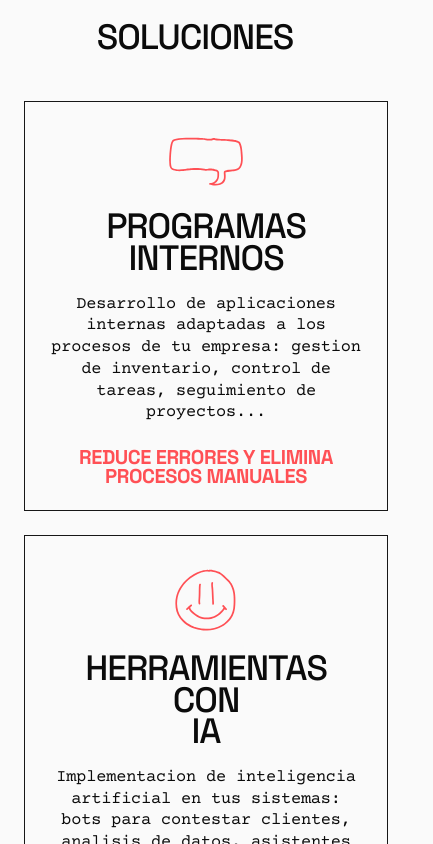
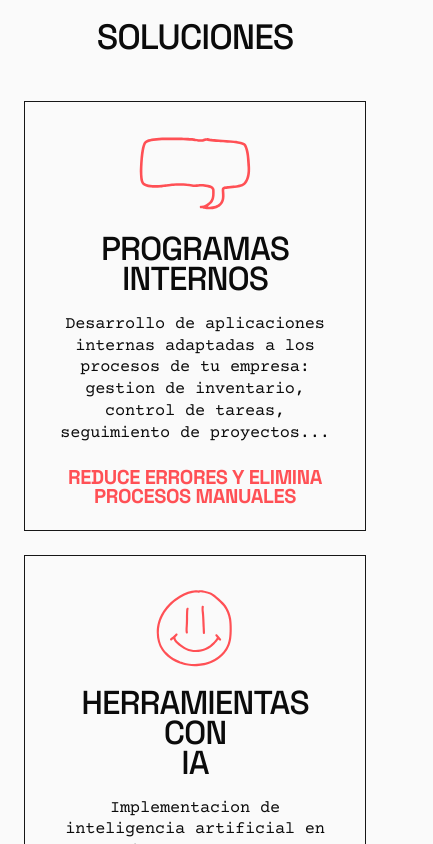
Before and after one commit to pedrofmu/portfolio, a Next.js app: page / in a window 390 px wide. Shown: the part 780-1624 px from the top of the page, 433 px wide, since content can reach past the window. Built offline with nearby package versions, Linux system fonts and the light colour scheme; a web font is replaced by a local one.

Commit message:
Solve phone view problems

```diff
--- a/src/app/globals.css
+++ b/src/app/globals.css
@@ -17,6 +17,7 @@ body {
   padding: 0;
   background: var(--background);
   color: var(--foreground);
+  overflow-x: hidden;
 }
 
 body {
--- a/src/components/about.tsx
+++ b/src/components/about.tsx
@@ -70,20 +70,10 @@ export function About() {
       <SectionHeading
         id="quien-title"
         title="QUIEN SOY"
-        className="text-center mt-15"
-        decoration={
-          <Image
-            src="/border-decorations/about-decorative-motiv.svg"
-            alt=""
-            aria-hidden="true"
-            width={1061}
-            height={1111}
-            className="h-10 w-12"
-          />
-        }
+        className="mt-15 text-center"
       />
 
-      <div className="mt-10 grid gap-8 lg:grid-cols-[1fr_1.7fr] lg:items-center">
+      <div className="mt-10 grid grid-cols-1 gap-8 lg:grid-cols-[1fr_1.7fr] lg:items-center">
         <article className="relative mx-auto aspect-[760/1030] w-full max-w-[27rem] lg:h-full">
           <Image
             src="/border-decorations/about-picture-border.svg"
@@ -102,7 +92,7 @@ export function About() {
                 height={300}
                 className="mb-5"
               />
-              <h3 className="font-display text-text text-center text-[clamp(1.4rem,5.5cqi,2.5rem)] leading-[0.9] font-medium tracking-[-0.04em]">
+              <h3 className="font-display text-text text-center text-[clamp(1.4rem,5.5cqi,2.5rem)] leading-[1] font-medium">
                 Pedro Fernández
                 <span className="block">Muñoz</span>
               </h3>
--- a/src/components/case-studies.tsx
+++ b/src/components/case-studies.tsx
@@ -26,9 +26,9 @@ export function CaseStudies() {
         }
       />
 
-      <div className="mt-12 grid gap-8 md:grid-cols-3">
+      <div className="mt-12 grid grid-cols-1 gap-8 md:grid-cols-3">
         {caseStudies.map((item) => (
-          <article key={item.title} className="flex h-full flex-col">
+          <article key={item.title} className="flex h-full flex-col mt-5">
             <div className="border-border overflow-hidden rounded-[2.2rem] border">
               <Image
                 src={item.image}
--- a/src/components/section-heading.tsx
+++ b/src/components/section-heading.tsx
@@ -23,7 +23,7 @@ export function SectionHeading({
         {title}
       </h2>
       {decoration ? (
-        <div className="text-accent pointer-events-none absolute -top-2 -right-28">
+        <div className="text-accent pointer-events-none absolute -top-8 left-1/2 -translate-x-1/2 sm:-top-2 sm:-right-28 sm:left-auto sm:translate-x-0">
           {decoration}
         </div>
       ) : null}
--- a/src/components/solutions.tsx
+++ b/src/components/solutions.tsx
@@ -8,19 +8,19 @@ function SolutionIcon({ type }: { type: "speech" | "smile" | "plant" }) {
       src: "/border-decorations/services-internal-programs-decorative-motiv.svg",
       width: 1489,
       height: 965,
-      className: "mx-auto mb-5 h-14 w-20",
+      className: "mx-auto mb-5 h-20 w-30",
     },
     smile: {
       src: "/border-decorations/services-ai-decorative-motiv.svg",
       width: 927,
       height: 931,
-      className: "mx-auto mb-5 h-16 w-16",
+      className: "mx-auto mb-5 h-20 w-30",
     },
     plant: {
       src: "/border-decorations/services-automations-decorative-motiv.svg",
       width: 759,
       height: 1107,
-      className: "mx-auto mb-5 h-16 w-11",
+      className: "mx-auto mb-5 h-20 w-30",
     },
   } as const;
 
@@ -42,7 +42,7 @@ export function Solutions() {
   return (
     <section
       id="soluciones"
-      className="mx-auto min-h-[44rem] max-w-[77rem] px-6 pt-16 pb-20 sm:px-8 lg:min-h-[48rem] lg:pt-20 lg:pb-24"
+      className="mx-auto min-h-[44rem] max-w-[77rem] px-6 pt-16 pb-20 sm:px-8 lg:min-h-[48rem]"
       aria-labelledby="soluciones-title"
     >
       <SectionHeading
@@ -51,14 +51,14 @@ export function Solutions() {
         className="text-center"
       />
 
-      <div className="mt-12 grid gap-6 md:grid-cols-3">
+      <div className="mt-12 grid grid-cols-1 gap-6 md:grid-cols-3">
         {solutions.map((solution) => (
           <article
             key={solution.title}
             className="border-border flex min-h-[25rem] flex-col border px-6 pt-8 pb-6 text-center"
           >
             <SolutionIcon type={solution.icon} />
-            <h3 className="font-display text-text text-[2.2rem] leading-[0.9] font-medium tracking-[-0.03em] uppercase">
+            <h3 className="font-display text-text text-[clamp(1.8rem,8.5vw,2.2rem)] leading-[0.9] font-medium tracking-[-0.03em] uppercase">
               {solution.title.split("\n").map((line) => (
                 <span key={`${solution.title}-${line}`} className="block">
                   {line}
```
